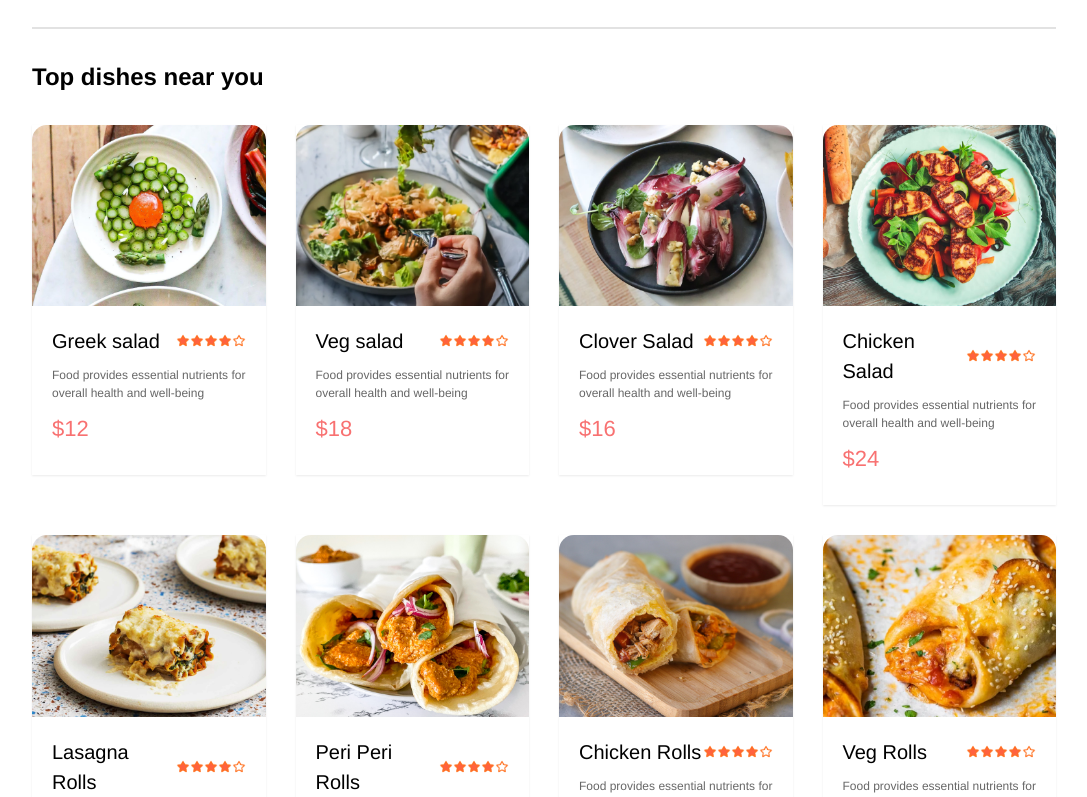
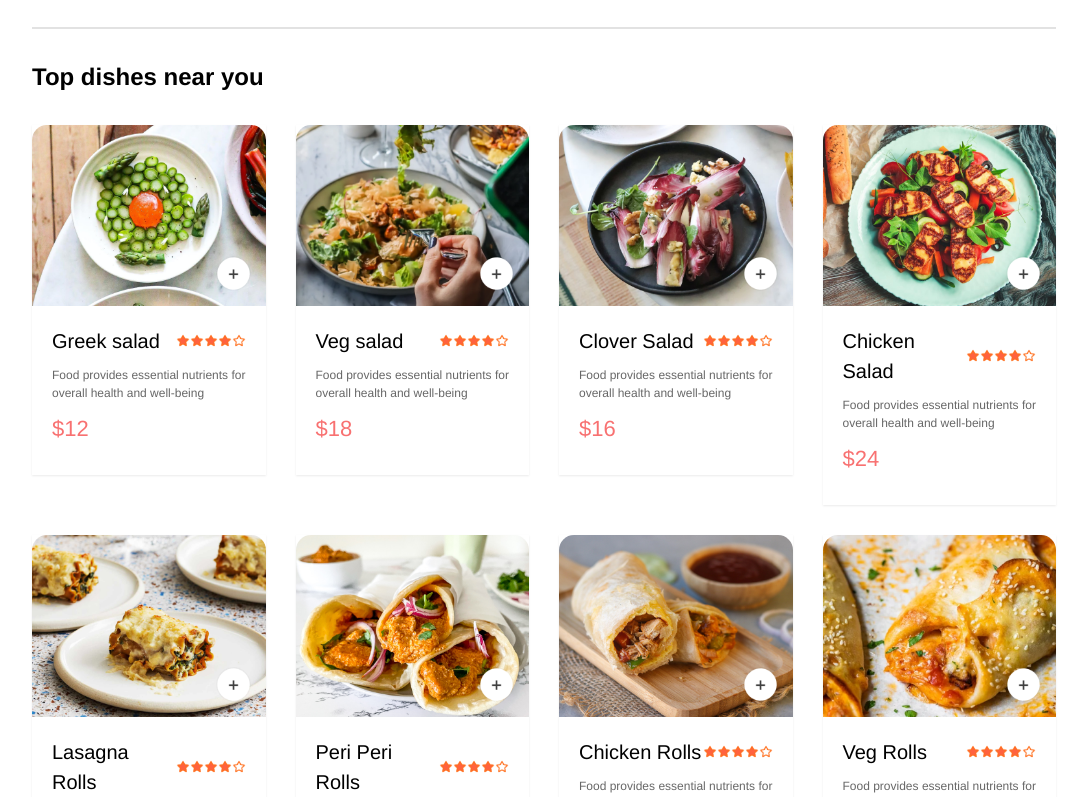
Before and after one commit to Binyam888/Delidash, a React (Vite) app in the folder frontend/delidash/: page / in a window 1280 px wide. Shown: the part 840-1637 px from the top of the page, without its empty margins (96-1183 px from the left). Built offline with nearby package versions, Linux system fonts and the light colour scheme.

Commit message:
filtered the data using catogory , and displayed it to the page

```diff
--- a/frontend/delidash/src/components/FoodDisplay.jsx
+++ b/frontend/delidash/src/components/FoodDisplay.jsx
@@ -11,6 +11,8 @@ const FoodDisplay = ({ category }) => {
       <h1 className="text-[24px] font-bold">Top dishes near you</h1>
       <div className="food-diplay-list mt-[30px] gap-[30px]  grid grid-cols-4 ">
         {food_list.map((item, index) => {
+             console.log(category,item.category)
+             if(category === "All" || category === item.category){
                 return (
                     <FoodItem
                       key={index + 1}
@@ -21,6 +23,8 @@ const FoodDisplay = ({ category }) => {
                       image={item.image}
                     />
                   );
+             }
+
         })}
       </div>
     </div>
--- a/frontend/delidash/src/components/FoodItem.jsx
+++ b/frontend/delidash/src/components/FoodItem.jsx
@@ -1,20 +1,55 @@
 import React from "react";
 import { assets } from "../assets/assets";
 
+import { useContext } from "react";
+import { StoreContext } from "../context/StoreContext";
+
 const FoodItem = ({ id, name, price, description, image }) => {
+  const { cartItem, addTocart, removeFromCart, setCartItem } =
+    useContext(StoreContext);
+
   return (
     <div className="food-item-container">
       <div className="food-iem w-[100%] m-auto shadow-sm shadow-[#00000015]">
-        <dvi className="food-item-img-container">
+        <dvi className="food-item-img-container relative ">
           <img src={image} alt="" className="w-[100%] rounded-t-[15px] " />
+          {!cartItem[id] ? (
+            <img
+              src={assets.add_icon_white}
+              alt=""
+              className="add w-[35px] absolute bottom-[15px] right-[15px] cursor-pointer rounded-[50%] "
+              onClick={() => addTocart(id)}
+            />
+          ) : (
+            <div className="food-item-counter absolute bottom-[15px] right-[15px] gap-[10px] flex p-[6px] rounded-[50px] bg-white items-center">
+              <img
+                onClick={() => removeFromCart(id) }
+                src={assets.remove_icon_red}
+                alt=""
+                className="w-[30px]"
+              />
+              <p>{cartItem[id]}</p>
+              <img
+                // onClick={() => setItemCount((prev) => prev + 1)}
+                onClick={() => addTocart(id)}
+                src={assets.add_icon_green}
+                alt=""
+                className="w-[30px]"
+              />
+            </div>
+          )}
         </dvi>
         <div className="food-item-info p-[20px]">
           <div className="food-item-name-rating flex justify-between items-center mb-[10px]">
             <p className="text-[20px] font-medium">{name}</p>
             <img src={assets.rating_starts} alt="" className="w-[70px]" />
           </div>
-          <p className="fooditem-description text-[#676767] text-[12px]">{description}</p>
-          <p className="food-item-price text-red-400 text-[22px] font-medium my-[10px]">${price}</p>
+          <p className="fooditem-description text-[#676767] text-[12px]">
+            {description}
+          </p>
+          <p className="food-item-price text-red-400 text-[22px] font-medium my-[10px]">
+            ${price}
+          </p>
         </div>
       </div>
     </div>
--- a/frontend/delidash/src/context/StoreContext.jsx
+++ b/frontend/delidash/src/context/StoreContext.jsx
@@ -1,19 +1,38 @@
 import { createContext } from "react";
 import { food_list } from "../assets/assets";
+import { useState } from "react";
+import { useEffect } from "react";
 
-export const StoreContext = createContext(null)
+export const StoreContext = createContext(null);
 
-const StoreContextProvider =({children})=>{
+const StoreContextProvider = ({ children }) => {
+  const [cartItem, setCartItem] = useState({});
+  const addTocart = (itemId) => {
+    if (!cartItem[itemId]) {
+      setCartItem((prev) => ({ ...prev, [itemId]: 1 }));
+    } else {
+      setCartItem((prev) => ({ ...prev, [itemId]: prev[itemId] + 1 }));
+    }
+  };
 
+  const removeFromCart =(itemId)=>{
+      setCartItem((prev)=>({...prev,[itemId]:prev[itemId]-1}))
+  }
+   useEffect(()=>{
+     console.log(cartItem);
+   },[cartItem])
+  const contextValue = {
+    food_list,
+    addTocart,
+    removeFromCart,
+    setCartItem,
+    cartItem,
+  };
 
-    const contextValue ={
-        food_list
-    }
-
-    return(
-        <StoreContext.Provider value={contextValue}>
-            {children}
-        </StoreContext.Provider>
-    )
-}
+  return (
+    <StoreContext.Provider value={contextValue}>
+      {children}
+    </StoreContext.Provider>
+  );
+};
 export default StoreContextProvider;
```
Lines whose indentation alone changed are shown as unchanged.
